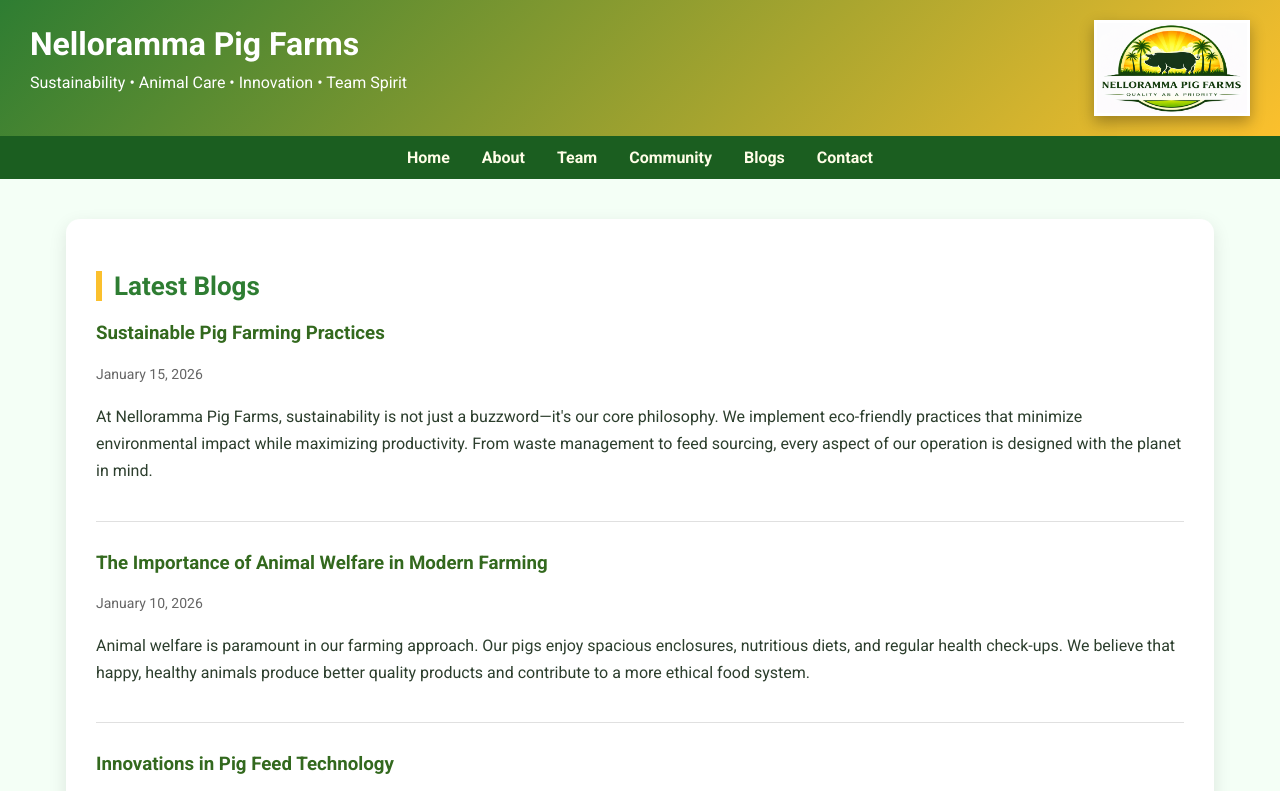
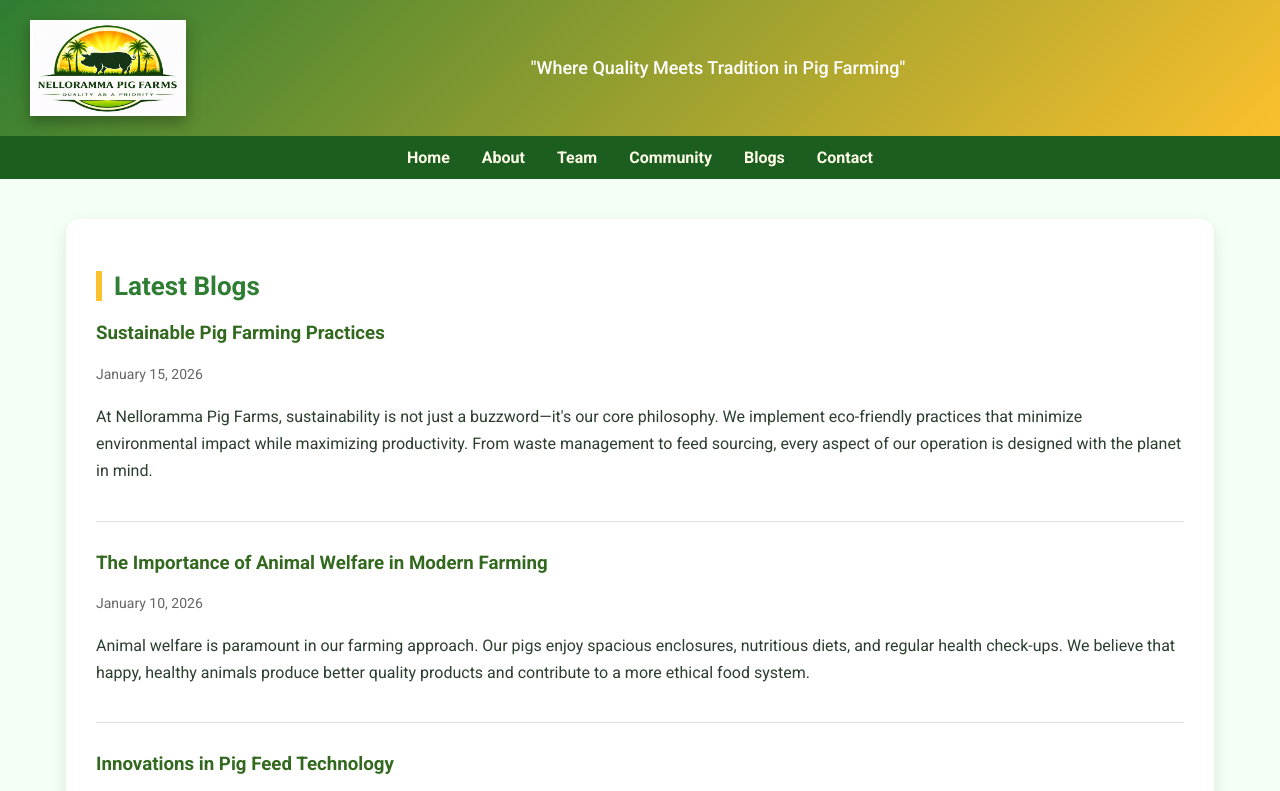
Before and after one commit to uppalapumanoharreddy/nelloramma-pig-farms, a plain HTML site: page blogs.html in a window 1280 px wide. Shown: the top 791 px of the page. Drawn offline with Linux system fonts and the light colour scheme.

Commit message:
Update header alignment across all pages for consistency

```diff
--- a/blogs.html
+++ b/blogs.html
@@ -24,24 +24,18 @@
             flex-wrap: wrap;
         }
 
-        .header-text {
-            max-width: 75%;
-        }
-
-        header h1 {
-            margin: 0;
-            font-size: 32px;
-        }
-
-        header p {
-            margin-top: 6px;
-            font-size: 16px;
-        }
-
         .logo {
             width: 150px;
             border: 3px solid white;
             box-shadow: 0 6px 14px rgba(0,0,0,0.3);
+        }
+
+        .tagline {
+            flex: 1;
+            text-align: center;
+            font-size: 18px;
+            font-weight: 500;
+            margin: 0;
         }
 
         /* NAV */
@@ -149,11 +143,8 @@
 <body>
 
 <header>
-    <div class="header-text">
-        <h1>Nelloramma Pig Farms</h1>
-        <p>Sustainability • Animal Care • Innovation • Team Spirit</p>
-    </div>
     <img src="logo.png" alt="Nelloramma Pig Farms Logo" class="logo">
+    <p class="tagline">"Where Quality Meets Tradition in Pig Farming"</p>
 </header>
 
 <nav>
```
Also changed, not shown: community.html (+9 -18 lines), contact.html (+9 -18 lines), team.html (+9 -18 lines).
